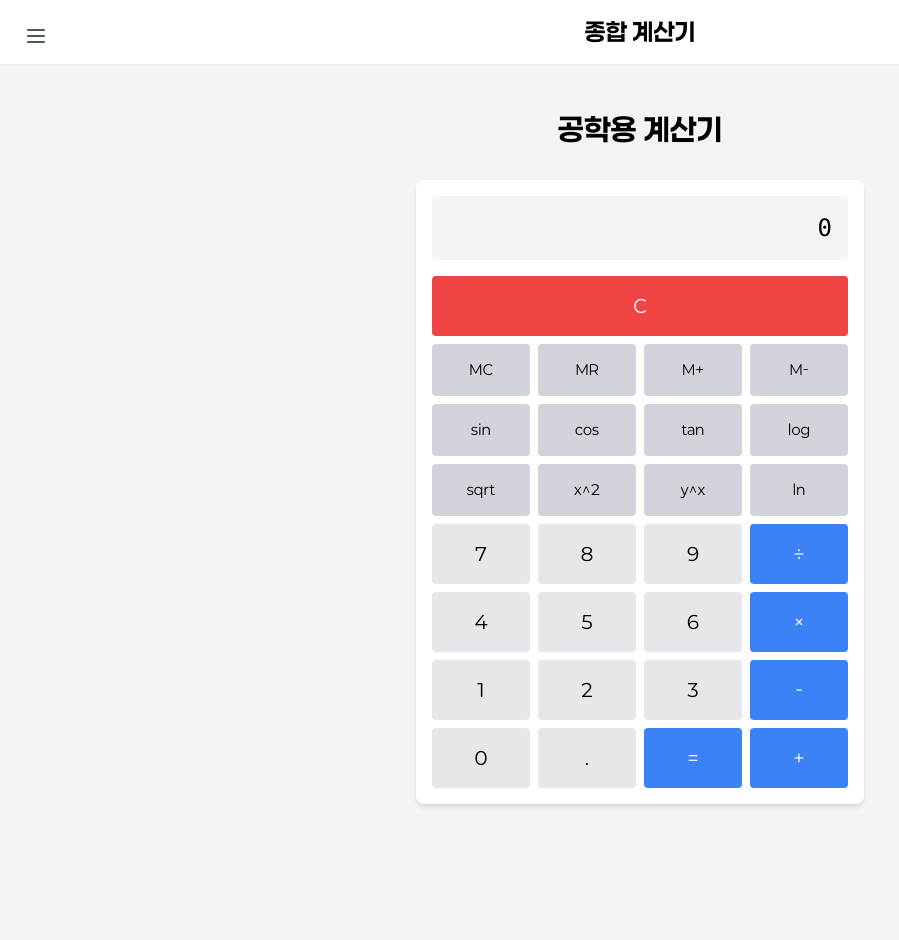
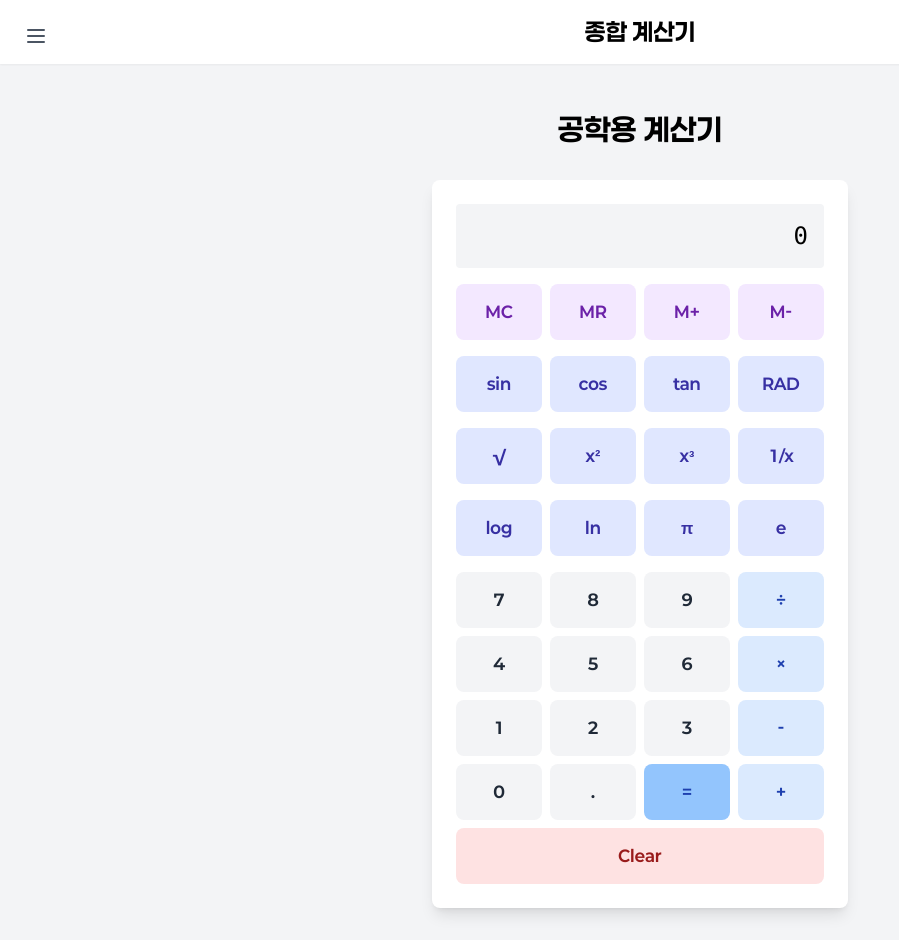
Before and after one commit to tobontob/calculator, a Next.js app: page /math/scientific in a window 1280 px wide. Shown: the whole page, without its empty margins (0-899 px from the left). Before the commit the page ends 836 px from the top, so only its background shows below. Built offline with nearby package versions, Linux system fonts and the light colour scheme.

Commit message:
Update page.tsx

```diff
--- a/src/app/math/scientific/page.tsx
+++ b/src/app/math/scientific/page.tsx
@@ -4,206 +4,246 @@ import React, { useState } from 'react';
 
 export default function ScientificCalculator() {
   const [display, setDisplay] = useState('0');
-  const [memory, setMemory] = useState<number>(0);
-  const [newNumber, setNewNumber] = useState(true);
-  const [operation, setOperation] = useState<string | null>(null);
-  const [previousValue, setPreviousValue] = useState<number | null>(null);
+  const [memory, setMemory] = useState(0);
+  const [isNewNumber, setIsNewNumber] = useState(true);
+  const [isRadians, setIsRadians] = useState(true);
 
   const handleNumber = (num: string) => {
-    if (newNumber) {
+    if (isNewNumber) {
       setDisplay(num);
-      setNewNumber(false);
+      setIsNewNumber(false);
     } else {
       setDisplay(display === '0' ? num : display + num);
     }
   };
 
+  const handleOperator = (operator: string) => {
+    try {
+      const result = eval(display);
+      setDisplay(result + operator);
+      setIsNewNumber(false);
+    } catch (error) {
+      setDisplay('Error');
+      setIsNewNumber(true);
+    }
+  };
+
+  const handleEquals = () => {
+    try {
+      const result = eval(display);
+      setDisplay(String(result));
+      setIsNewNumber(true);
+    } catch (error) {
+      setDisplay('Error');
+      setIsNewNumber(true);
+    }
+  };
+
+  const handleClear = () => {
+    setDisplay('0');
+    setIsNewNumber(true);
+  };
+
   const handleDecimal = () => {
-    if (newNumber) {
+    if (isNewNumber) {
       setDisplay('0.');
-      setNewNumber(false);
+      setIsNewNumber(false);
     } else if (!display.includes('.')) {
       setDisplay(display + '.');
     }
   };
 
-  const handleOperation = (op: string) => {
-    const current = parseFloat(display);
+  const handleScientific = (operation: string) => {
+    try {
+      const number = parseFloat(display);
+      let result: number;
 
-    if (previousValue === null) {
-      setPreviousValue(current);
-    } else if (operation) {
-      const result = calculate(previousValue, current, operation);
-      setPreviousValue(result);
+      switch (operation) {
+        case 'sin':
+          result = isRadians ? Math.sin(number) : Math.sin(number * Math.PI / 180);
+          break;
+        case 'cos':
+          result = isRadians ? Math.cos(number) : Math.cos(number * Math.PI / 180);
+          break;
+        case 'tan':
+          result = isRadians ? Math.tan(number) : Math.tan(number * Math.PI / 180);
+          break;
+        case 'sqrt':
+          result = Math.sqrt(number);
+          break;
+        case 'square':
+          result = Math.pow(number, 2);
+          break;
+        case 'cube':
+          result = Math.pow(number, 3);
+          break;
+        case 'log':
+          result = Math.log10(number);
+          break;
+        case 'ln':
+          result = Math.log(number);
+          break;
+        case 'pi':
+          result = Math.PI;
+          break;
+        case 'e':
+          result = Math.E;
+          break;
+        case 'abs':
+          result = Math.abs(number);
+          break;
+        case 'inv':
+          result = 1 / number;
+          break;
+        default:
+          result = number;
+      }
+
       setDisplay(String(result));
-    }
-
-    setOperation(op);
-    setNewNumber(true);
-  };
-
-  const calculate = (a: number, b: number, op: string): number => {
-    switch (op) {
-      case '+': return a + b;
-      case '-': return a - b;
-      case '×': return a * b;
-      case '÷': return b !== 0 ? a / b : 0;
-      case 'y^x': return Math.pow(a, b);
-      default: return b;
+      setIsNewNumber(true);
+    } catch (error) {
+      setDisplay('Error');
+      setIsNewNumber(true);
     }
   };
 
-  const handleEqual = () => {
-    if (previousValue === null || operation === null) return;
-
-    const current = parseFloat(display);
-    const result = calculate(previousValue, current, operation);
-    setDisplay(String(result));
-    setPreviousValue(null);
-    setOperation(null);
-    setNewNumber(true);
-  };
-
-  const handleScientific = (func: string) => {
-    const current = parseFloat(display);
-    let result: number;
-
-    switch (func) {
-      case 'sin':
-        result = Math.sin(current * Math.PI / 180);
-        break;
-      case 'cos':
-        result = Math.cos(current * Math.PI / 180);
-        break;
-      case 'tan':
-        result = Math.tan(current * Math.PI / 180);
-        break;
-      case 'sqrt':
-        result = Math.sqrt(current);
-        break;
-      case 'log':
-        result = Math.log10(current);
-        break;
-      case 'ln':
-        result = Math.log(current);
-        break;
-      case '1/x':
-        result = 1 / current;
-        break;
-      case 'x^2':
-        result = Math.pow(current, 2);
-        break;
-      default:
-        return;
-    }
-
-    setDisplay(String(parseFloat(result.toFixed(8))));
-    setNewNumber(true);
-  };
-
-  const handleMemory = (action: string) => {
-    switch (action) {
+  const handleMemory = (operation: string) => {
+    const number = parseFloat(display);
+    switch (operation) {
       case 'MC':
         setMemory(0);
         break;
       case 'MR':
         setDisplay(String(memory));
-        setNewNumber(true);
+        setIsNewNumber(true);
         break;
       case 'M+':
-        setMemory(memory + parseFloat(display));
-        setNewNumber(true);
+        setMemory(memory + number);
+        setIsNewNumber(true);
         break;
       case 'M-':
-        setMemory(memory - parseFloat(display));
-        setNewNumber(true);
+        setMemory(memory - number);
+        setIsNewNumber(true);
         break;
     }
   };
 
-  const handleClear = () => {
-    setDisplay('0');
-    setPreviousValue(null);
-    setOperation(null);
-    setNewNumber(true);
+  const toggleAngleUnit = () => {
+    setIsRadians(!isRadians);
   };
 
-  const scientificButtons = [
-    ['MC', 'MR', 'M+', 'M-'],
-    ['sin', 'cos', 'tan', 'log'],
-    ['sqrt', 'x^2', 'y^x', 'ln'],
-  ];
-
-  const numberButtons = [
-    ['7', '8', '9', '÷'],
-    ['4', '5', '6', '×'],
-    ['1', '2', '3', '-'],
-    ['0', '.', '=', '+']
-  ];
-
   return (
-    <div className="container mx-auto px-4 py-8">
+    <div className="container mx-auto px-4 py-8 max-w-md">
       <h1 className="text-3xl font-bold text-center mb-8">공학용 계산기</h1>
 
-      <div className="max-w-md mx-auto bg-white rounded-lg shadow-md p-4">
-        <div className="bg-gray-100 p-4 rounded mb-4">
-          <div className="text-right text-2xl font-mono overflow-x-auto">{display}</div>
+      <div className="bg-white p-6 rounded-lg shadow-lg">
+        <div className="bg-gray-100 p-4 rounded mb-4 text-right text-2xl font-mono">
+          {display}
+        </div>
+
+        <div className="grid grid-cols-4 gap-2 mb-4">
+          <button onClick={() => handleMemory('MC')} className="btn-memory">MC</button>
+          <button onClick={() => handleMemory('MR')} className="btn-memory">MR</button>
+          <button onClick={() => handleMemory('M+')} className="btn-memory">M+</button>
+          <button onClick={() => handleMemory('M-')} className="btn-memory">M-</button>
+        </div>
+
+        <div className="grid grid-cols-4 gap-2 mb-4">
+          <button onClick={() => handleScientific('sin')} className="btn-scientific">sin</button>
+          <button onClick={() => handleScientific('cos')} className="btn-scientific">cos</button>
+          <button onClick={() => handleScientific('tan')} className="btn-scientific">tan</button>
+          <button onClick={toggleAngleUnit} className="btn-scientific">{isRadians ? 'RAD' : 'DEG'}</button>
+        </div>
+
+        <div className="grid grid-cols-4 gap-2 mb-4">
+          <button onClick={() => handleScientific('sqrt')} className="btn-scientific">√</button>
+          <button onClick={() => handleScientific('square')} className="btn-scientific">x²</button>
+          <button onClick={() => handleScientific('cube')} className="btn-scientific">x³</button>
+          <button onClick={() => handleScientific('inv')} className="btn-scientific">1/x</button>
+        </div>
+
+        <div className="grid grid-cols-4 gap-2 mb-4">
+          <button onClick={() => handleScientific('log')} className="btn-scientific">log</button>
+          <button onClick={() => handleScientific('ln')} className="btn-scientific">ln</button>
+          <button onClick={() => handleScientific('pi')} className="btn-scientific">π</button>
+          <button onClick={() => handleScientific('e')} className="btn-scientific">e</button>
         </div>
 
         <div className="grid grid-cols-4 gap-2">
-          <button
-            onClick={handleClear}
-            className="col-span-4 p-4 text-lg bg-red-500 text-white rounded hover:bg-red-600 transition-colors"
-          >
-            C
-          </button>
+          <button onClick={() => handleNumber('7')} className="btn-number">7</button>
+          <button onClick={() => handleNumber('8')} className="btn-number">8</button>
+          <button onClick={() => handleNumber('9')} className="btn-number">9</button>
+          <button onClick={() => handleOperator('/')} className="btn-operator">÷</button>
 
-          {scientificButtons.map((row, i) => (
-            <React.Fragment key={i}>
-              {row.map((btn) => (
-                <button
-                  key={btn}
-                  onClick={() => {
-                    if (['MC', 'MR', 'M+', 'M-'].includes(btn)) {
-                      handleMemory(btn);
-                    } else if (['y^x'].includes(btn)) {
-                      handleOperation(btn);
-                    } else {
-                      handleScientific(btn);
-                    }
-                  }}
-                  className="p-4 text-sm bg-gray-300 rounded hover:bg-gray-400 transition-colors"
-                >
-                  {btn}
-                </button>
-              ))}
-            </React.Fragment>
-          ))}
+          <button onClick={() => handleNumber('4')} className="btn-number">4</button>
+          <button onClick={() => handleNumber('5')} className="btn-number">5</button>
+          <button onClick={() => handleNumber('6')} className="btn-number">6</button>
+          <button onClick={() => handleOperator('*')} className="btn-operator">×</button>
 
-          {numberButtons.map((row, i) => (
-            <React.Fragment key={i}>
-              {row.map((btn) => (
-                <button
-                  key={btn}
-                  onClick={() => {
-                    if (btn === '=') handleEqual();
-                    else if (btn === '.') handleDecimal();
-                    else if ('+-×÷'.includes(btn)) handleOperation(btn);
-                    else handleNumber(btn);
-                  }}
-                  className={`p-4 text-lg rounded transition-colors ${
-                    '+-×÷='.includes(btn)
-                      ? 'bg-blue-500 text-white hover:bg-blue-600'
-                      : 'bg-gray-200 hover:bg-gray-300'
-                  }`}
-                >
-                  {btn}
-                </button>
-              ))}
-            </React.Fragment>
-          ))}
+          <button onClick={() => handleNumber('1')} className="btn-number">1</button>
+          <button onClick={() => handleNumber('2')} className="btn-number">2</button>
+          <button onClick={() => handleNumber('3')} className="btn-number">3</button>
+          <button onClick={() => handleOperator('-')} className="btn-operator">-</button>
+
+          <button onClick={() => handleNumber('0')} className="btn-number">0</button>
+          <button onClick={handleDecimal} className="btn-number">.</button>
+          <button onClick={handleEquals} className="btn-equals">=</button>
+          <button onClick={() => handleOperator('+')} className="btn-operator">+</button>
+
+          <button onClick={handleClear} className="btn-clear col-span-4">Clear</button>
         </div>
       </div>
+
+      <style jsx>{`
+        button {
+          padding: 1rem;
+          border-radius: 0.5rem;
+          font-weight: bold;
+          transition: all 0.2s;
+        }
+        .btn-number {
+          background-color: #f3f4f6;
+          color: #1f2937;
+        }
+        .btn-number:hover {
+          background-color: #e5e7eb;
+        }
+        .btn-operator {
+          background-color: #dbeafe;
+          color: #1e40af;
+        }
+        .btn-operator:hover {
+          background-color: #bfdbfe;
+        }
+        .btn-equals {
+          background-color: #93c5fd;
+          color: #1e40af;
+        }
+        .btn-equals:hover {
+          background-color: #60a5fa;
+        }
+        .btn-clear {
+          background-color: #fee2e2;
+          color: #991b1b;
+        }
+        .btn-clear:hover {
+          background-color: #fecaca;
+        }
+        .btn-scientific {
+          background-color: #e0e7ff;
+          color: #3730a3;
+        }
+        .btn-scientific:hover {
+          background-color: #c7d2fe;
+        }
+        .btn-memory {
+          background-color: #f3e8ff;
+          color: #6b21a8;
+        }
+        .btn-memory:hover {
+          background-color: #e9d5ff;
+        }
+      `}</style>
     </div>
   );
 }
```
